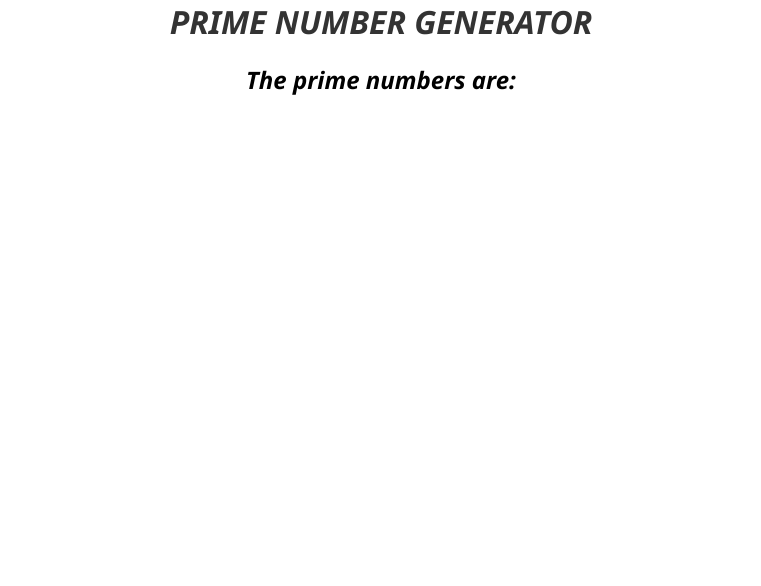
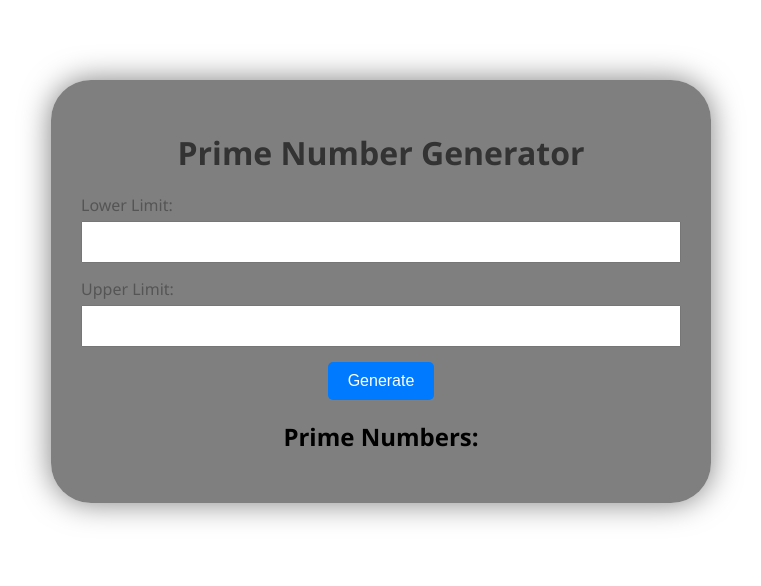
Before and after one commit to blessings-of-shiva/HTML-Project-PRIME-NUUMBER-GENERATOR-, a plain HTML site: page file.html in a window 1280 px wide. Shown: the whole page, without its empty margins (259-1020 px from the left). Drawn offline with Linux system fonts and the light colour scheme.

Commit message:
Update file.html

```diff
--- a/file.html
+++ b/file.html
@@ -1,13 +1,30 @@
-<html>
-    <head>
-        <title>PRIME NUMBER GENERATOR</title>
-        <link rel="stylesheet" href="style.css">
-    </head>
-    <body>
-        <h1 align="center"><b><i>PRIME NUMBER GENERATOR</i></b></h1>
-        <h2 align="center"><b><i>The prime numbers are:</i></b></h2>
-        <p align="center" id="value"></p>
-        <script src="script.js">
-         </script>
-    </body>
+<!DOCTYPE html>
+<html lang="en">
+<head>
+    <meta charset="UTF-8">
+    <meta http-equiv="X-UA-Compatible" content="IE=edge">
+    <meta name="viewport" content="width=device-width, initial-scale=1.0">
+    <title>Prime Number Generator</title>
+    <link rel="stylesheet" href="style.css">
+</head>
+<body>
+    <div class="container">
+        <h1>Prime Number Generator</h1>
+        <form id="primeForm">
+            <div class="form-group">
+                <label for="lower">Lower Limit:</label>
+                <input type="number" id="lower" required>
+            </div>
+            <div class="form-group">
+                <label for="upper">Upper Limit:</label>
+                <input type="number" id="upper" required>
+            </div>
+            <button type="submit">Generate</button>
+        </form>
+        <h2>Prime Numbers:</h2>
+        <div id="result"></div>
+    </div>
+
+    <script src="script.js"></script>
+</body>
 </html>
```
